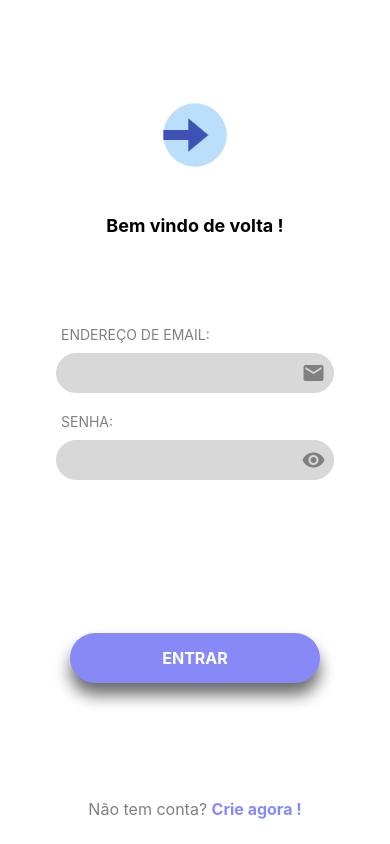
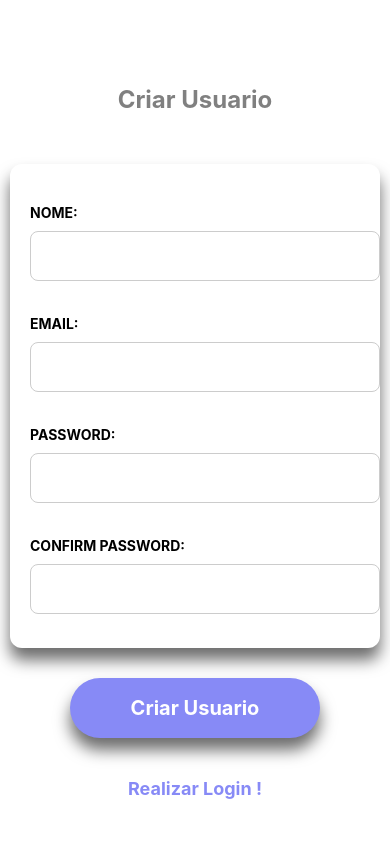
Before and after one commit to PauloR2021/Projeto_React_Expo, a React Native app: screen / in a window 390 px wide. Built offline with nearby package versions, Linux system fonts and the light colour scheme.

Commit message:
Modificando a tela inicial para chamar a tela de cadastrar usuario e validando o index do login

```diff
--- a/App.tsx
+++ b/App.tsx
@@ -1,10 +1,12 @@
 import { StatusBar } from 'expo-status-bar';
 import { StyleSheet, Text, View } from 'react-native';
 import Login from './src/pages/login';
+import CriarUsuario from './src/pages/criar/index_criar';
 
 export default function App() {
   return (
-    <Login></Login>
+    <CriarUsuario></CriarUsuario>
+
   );
 }
 
--- a/src/pages/login/index.tsx
+++ b/src/pages/login/index.tsx
@@ -1,6 +1,6 @@
-import React from "react";
+import React, {useState} from "react";
 
-import {Text, View, Image, TextInput, TouchableOpacity} from "react-native";
+import {Text, View, Image, TextInput, TouchableOpacity, Alert, ActivityIndicator} from "react-native";
 import { style } from "./styles";
 import {MaterialIcons} from '@expo/vector-icons'
 
@@ -8,7 +8,36 @@ import Logo from "../../assets/login_icon.png";
 import { themes } from "../../global/themes";
 
 
+
 export default function Login() {
+    const [email, setEmail] = useState('');
+    const [password, setPassword] = useState('');
+    const [loading, setLoading] = useState(false);
+
+
+    async function getLogin() {
+
+        try {
+            setLoading(true);
+
+            if(!email || !password){
+                return Alert.alert('Atenção', 'Preencha todos os campos para continuar !');
+            }
+
+            setTimeout(() => {
+                Alert.alert('Sucesso', 'Logado com sucesso !');
+                setLoading(false);
+
+            }, 3000);
+
+
+        } catch (error) {
+            console.log(error);
+
+        }
+    }
+
+
     return (
         <View style={style.container}>
 
@@ -25,7 +54,10 @@ export default function Login() {
                 <Text style={style.titleInput}>ENDEREÇO DE EMAIL:</Text>
 
                 <View style={style.boxInput}>
-                    <TextInput style={style.input}/>
+                    <TextInput style={style.input}
+                        value={email}
+                        onChangeText={setEmail}
+                    />
                     <MaterialIcons name="mail" size={24} color={themes.colors.gray} />
 
                 </View>
@@ -33,7 +65,11 @@ export default function Login() {
                 <Text style={style.titleInput}>SENHA:</Text>
 
                 <View style={style.boxInput}>
-                    <TextInput style={style.input} secureTextEntry={true} />
+                    <TextInput style={style.input}
+                        value={password}
+                        onChangeText={setPassword}
+                        secureTextEntry={true}
+                    />
                     <MaterialIcons name="remove-red-eye" size={24} color={themes.colors.gray} />
                 </View>
 
@@ -41,8 +77,14 @@ export default function Login() {
 
 
             <View style={style.boxBottom}>
-                <TouchableOpacity style={style.button}>
-                    <Text style={style.buttonText}>ENTRAR</Text>
+                <TouchableOpacity style={style.button} onPress={getLogin}>
+                    {
+                        loading?
+                            <ActivityIndicator color={'#FFFFFF'} size="small" />
+                        :
+                            <Text style={style.buttonText}>ENTRAR</Text>
+                    }
+
                 </TouchableOpacity>
 
             </View>
```
